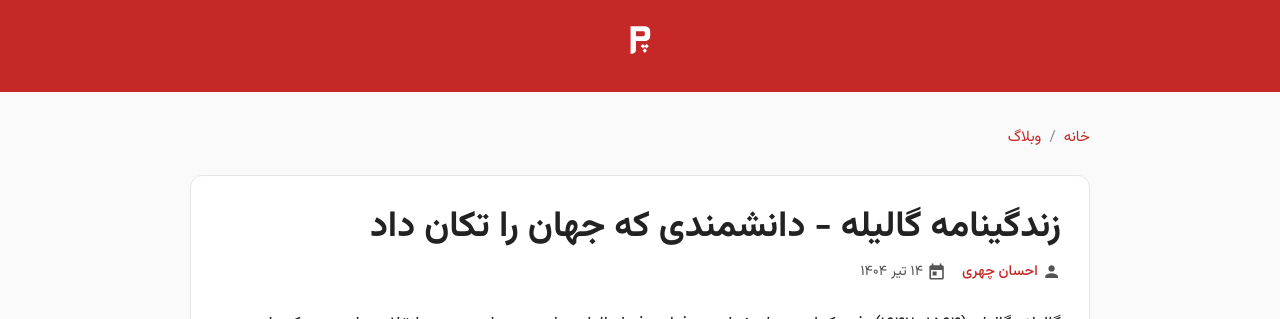
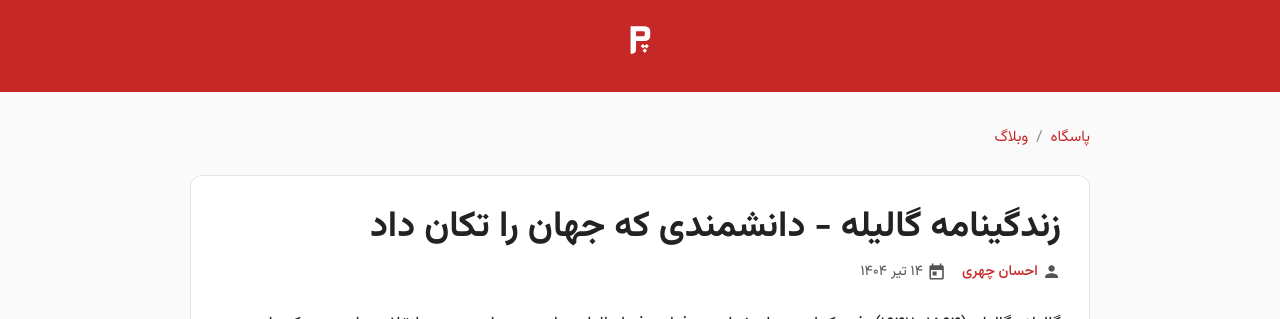
Before and after one commit to darkblog/darkblog.github.io, a Jekyll site: the page built from _posts/2025-7-5-68.md, in a window 1280 px wide and 900 px high. Shown: the top 319 px of the window. Built offline with Jekyll 4.4.1, drawn with Linux system fonts in a browser that asks for light colours.

Commit message:
Update post.html

```diff
--- a/_layouts/post.html
+++ b/_layouts/post.html
@@ -18,7 +18,7 @@
     {
       "@type": "ListItem",
       "position": 1,
-      "name": "خانه",
+      "name": "پاسگاه",
       "item": "{{ '/' | absolute_url }}"
     },
     {
@@ -40,7 +40,7 @@
 
 <style>
 @font-face {
-  font-family: Vazirmatn;
+  font-family: 'Vazirmatn';
   src: url('https://www.pasgah.org/blog.woff2') format('woff2');
   font-weight: 100 900;
   font-display: swap;
@@ -78,14 +78,14 @@
   display: flex;
   flex-direction: column;
   min-height: 100vh;
-  overflow-x: hidden; /* جلوگیری از اسکرول افقی کل صفحه */
+  overflow-x: hidden;
 }
 
 .container {
   width: var(--w);
   margin: 0 auto;
   max-width: 100%;
-  overflow-x: hidden; /* جلوگیری از خروج محتوا از عرض */
+  overflow-x: hidden;
 }
 
 header {
@@ -312,7 +312,7 @@
   margin: 1.5rem 0;
   overflow-x: auto;
   max-width: 100%;
-  white-space: pre-wrap; /* شکستن خطوط در pre */
+  white-space: pre-wrap;
   word-wrap: break-word;
 }
 
@@ -560,7 +560,7 @@
 
     <nav class="breadcrumb" aria-label="مسیر راهنما">
       <ol>
-        <li><a href="{{ '/' | relative_url }}">خانه</a></li>
+        <li><a href="{{ '/' | relative_url }}">پاسگاه</a></li>
         <li><a href="{{ '/blog' | relative_url }}">وبلاگ</a></li>
         {% if page.category and page.category_url %}
         <li><a href="{{ page.category_url | relative_url }}">{{ page.category }}</a></li>
```
